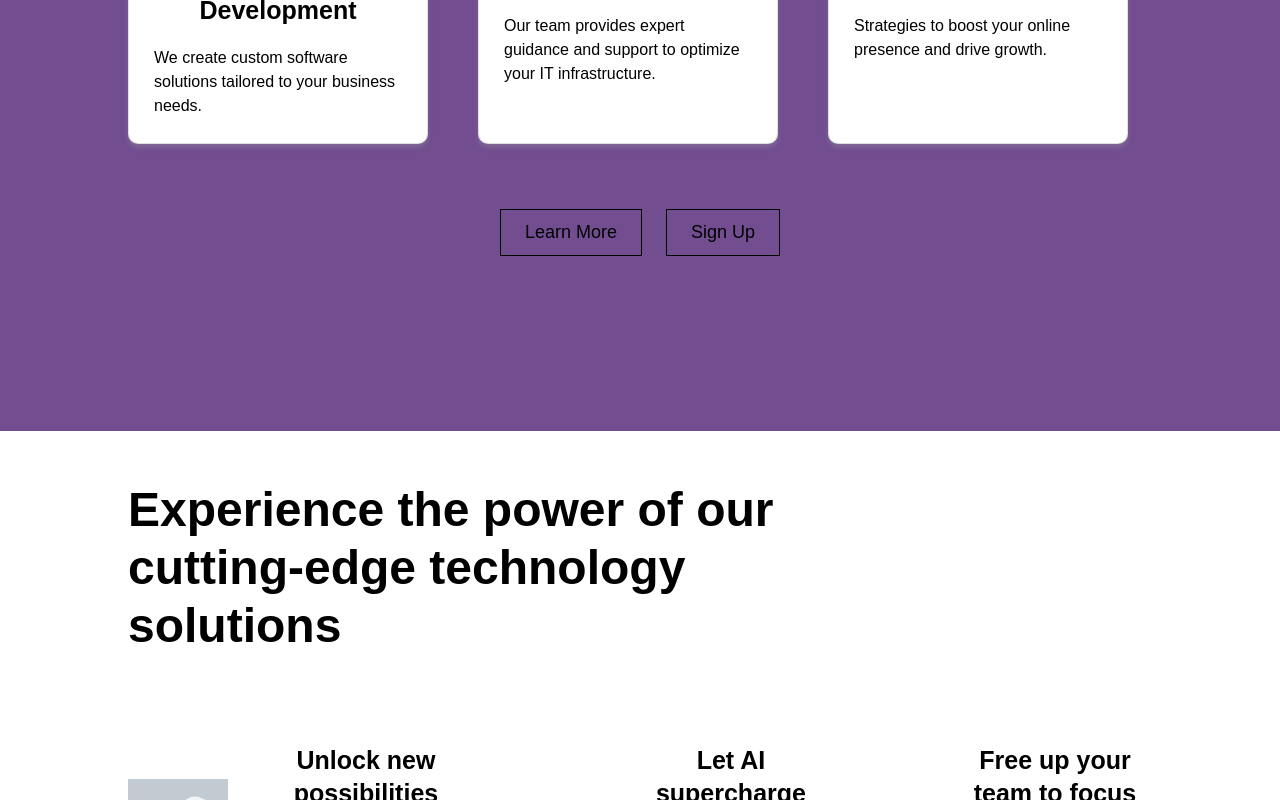
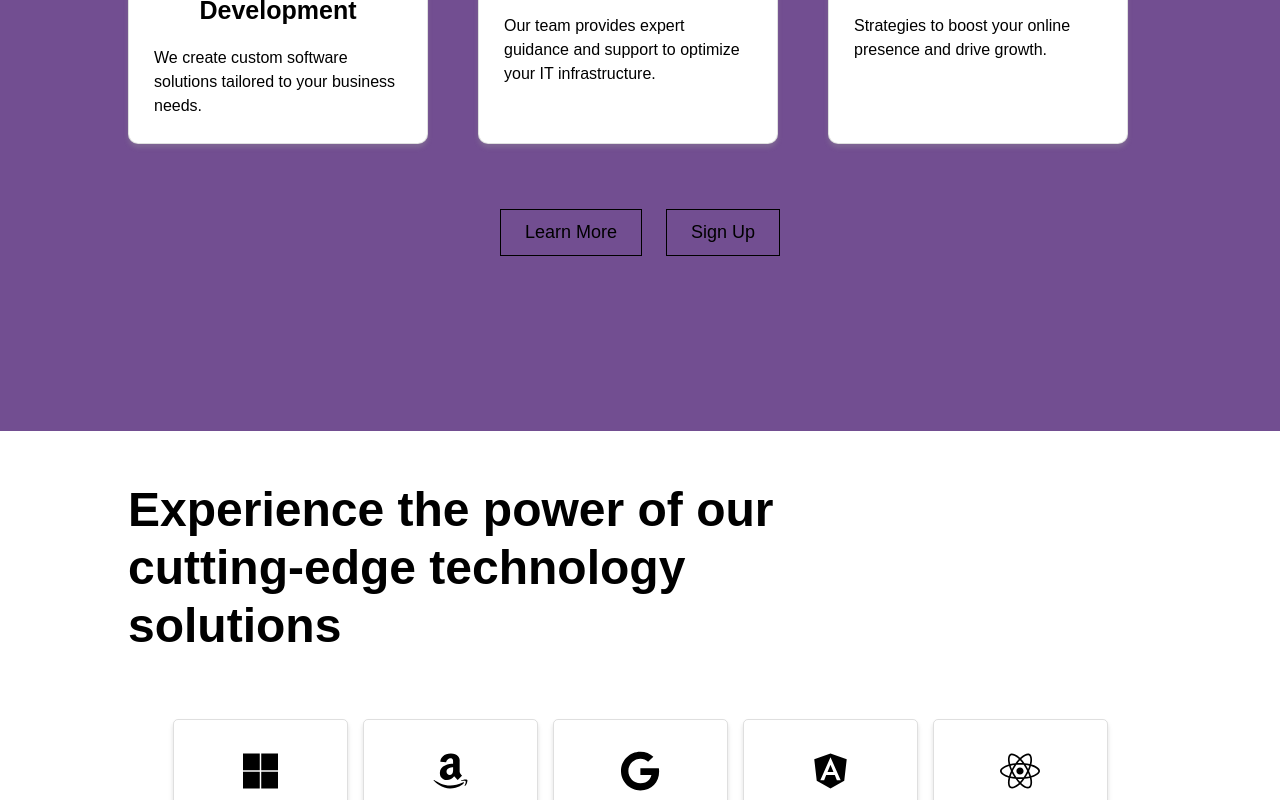
Before and after one commit to 12jihan/blinktek, an Angular app: page /landing in a window 1280 px wide. Shown: the part 2000-2800 px from the top of the page. Built offline with nearby package versions, Linux system fonts and the light colour scheme.

Commit message:
remade a section

```diff
--- a/src/app/components/landing-page/landing-page.component.html
+++ b/src/app/components/landing-page/landing-page.component.html
@@ -109,15 +109,13 @@
       </h1>
     </div>
 
-    <div class="card-container">
-      <bt-card header="Unlock new possibilities"
-        text="With our innovative software solutions and our team of experts will guide you through every step of the process"
-        layout="no-borders" button="true"></bt-card>
-      <bt-card header="Let AI supercharge your competitive edge"
-        text="We provide personalized solutions tailored to your business needs" layout="no-borders"
-        button="true"></bt-card>
-      <bt-card header="Free up your team to focus on strategic initiatives"
-        text="We deliver results that drive growth and maximize efficiency" layout="no-borders" button="true"></bt-card>
+    <div class="mini-card-container">
+      @for(tool of tools; track tool) {
+      <div class="mini-card">
+        <fa-icon [icon]="tool.icon"></fa-icon>
+        <p>{{ tool.name }}</p>
+      </div>
+      }
     </div>
 
     <div class="btn-group-middle">
--- a/src/app/components/landing-page/landing-page.component.scss
+++ b/src/app/components/landing-page/landing-page.component.scss
@@ -277,3 +277,28 @@ footer {
 .custom-shape-divider-bottom-1733355861 .shape-fill {
   fill: #fff6ff;
 }
+
+
+.mini-card-container {
+  display: flex;
+  flex-direction: row;
+  justify-content: center;
+  gap: 15px;
+}
+
+.mini-card {
+  width: 175px;
+  height: auto;
+  display: flex;
+  flex-direction: column;
+  justify-content: center;
+  align-items: center;
+  border: 1px solid #9999994f;
+  border-radius: 5px;
+  box-shadow: 0px 4px 4px 0px #9999994f;
+  padding: 30px 50px;
+
+  fa-icon {
+    font-size: 40px;
+  }
+}
--- a/src/app/components/landing-page/landing-page.component.ts
+++ b/src/app/components/landing-page/landing-page.component.ts
@@ -5,6 +5,7 @@ import { AccordionComponent } from '../accordion/accordion.component';
 import { FontAwesomeModule } from '@fortawesome/angular-fontawesome';
 import { icon, IconDefinition } from '@fortawesome/fontawesome-svg-core';
 import { faAddressBook, faCalendarCheck, faPaperPlane } from '@fortawesome/free-solid-svg-icons';
+import { faAmazon, faAngular, faGoogle, faMicrosoft, faReact } from '@fortawesome/free-brands-svg-icons';
 
 @Component({
   selector: 'bt-landing-page',
@@ -22,6 +23,29 @@ export class LandingPageComponent implements OnInit {
   public contact_icon: IconDefinition = faAddressBook;
   public calendar_icon: IconDefinition = faCalendarCheck;
   public plane_icon: IconDefinition = faPaperPlane;
+
+  public tools: any[] = [
+    {
+      name: 'Azure',
+      icon: faMicrosoft
+    },
+    {
+      name: 'AWS',
+      icon: faAmazon
+    },
+    {
+      name: 'GCP',
+      icon: faGoogle
+    },
+    {
+      name: 'Angular',
+      icon: faAngular
+    },
+    {
+      name: 'React',
+      icon: faReact
+    },
+  ];
 
   public faqs: { question: string, answer: string }[] =
     [
```
